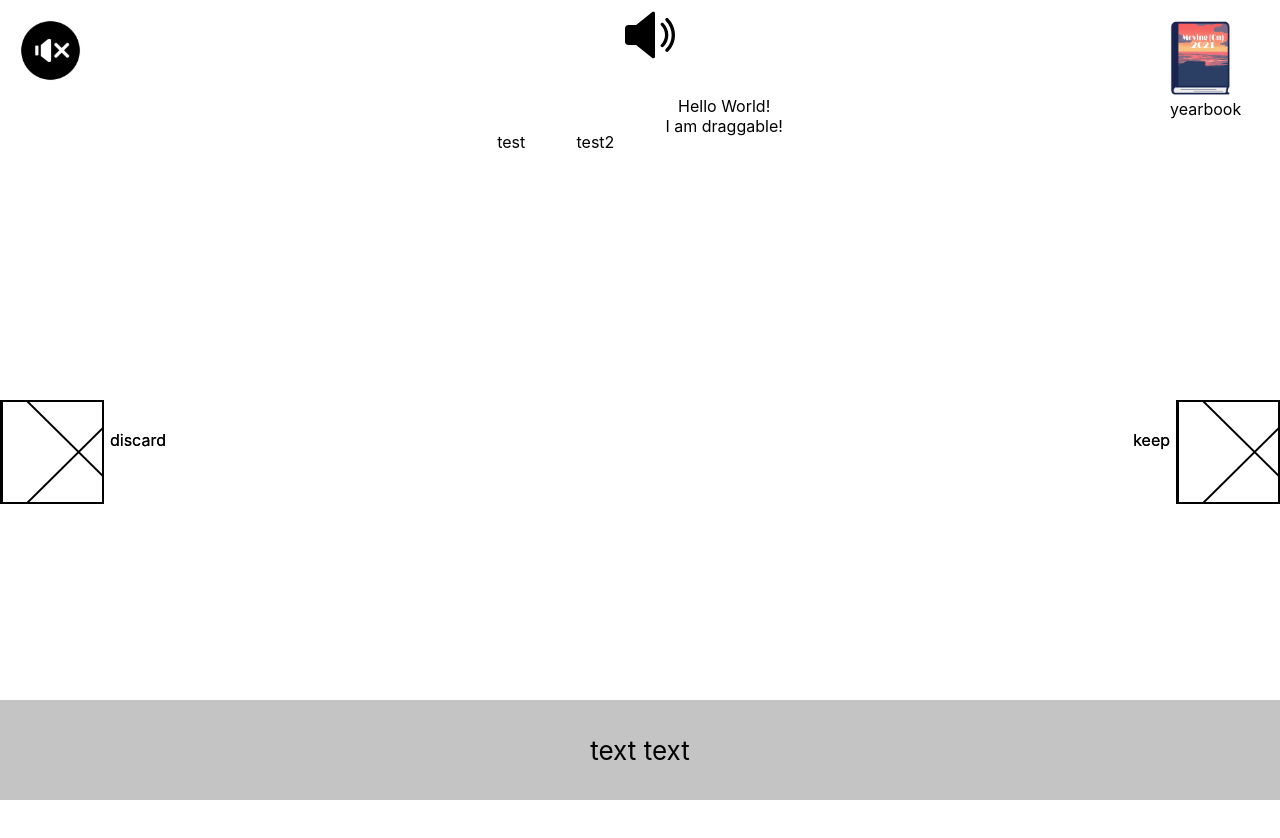
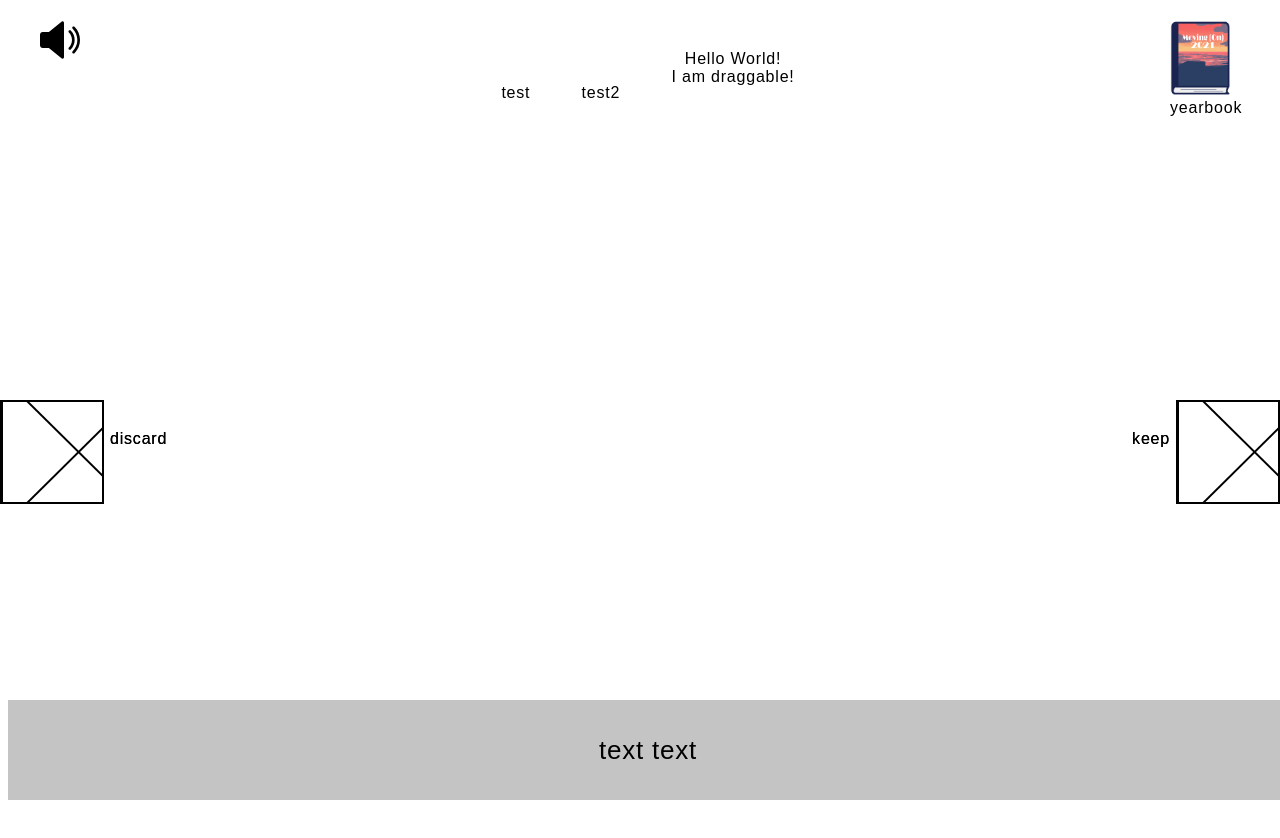
Before and after one commit to emmyc/moving-on, a React (Create React App) app: page /explore in a window 1280 px wide. Shown: the top 838 px of the page. After the commit the page ends 816 px from the top, so only its background shows below. Built offline with nearby package versions, Linux system fonts and the light colour scheme; a web font is replaced by a local one.

Commit message:
organization and consistency

```diff
--- a/src/App.js
+++ b/src/App.js
@@ -1,6 +1,6 @@
 import React from 'react';
 import { BrowserRouter as Router, Route, Switch } from 'react-router-dom';
-import './App.css';
+import './App.scss';
 import AudioIcon from './components/AudioIcon';
 import GameWrapper from './components/GameWrapper';
 import IntroPage from './components/IntroPage';
--- a/src/App.css
+++ b/src/App.scss
@@ -39,10 +39,10 @@
   right: 110px;
 }
 
-.audioIcon{
-  height : 50px;
-  align-items: right;
-  position:relative;
-  right:-10px;
-  top:10px;
+.audioIcon {
+  height: 40px;
+  width: auto;
+  position: absolute;
+  left: 40px;
+  top: 20px;
 }
--- a/src/components/GameWrapper.js
+++ b/src/components/GameWrapper.js
@@ -1,4 +1,4 @@
-import React, {useEffect, useState} from 'react';
+import React, { useEffect, useState } from 'react';
 import '../styles/GameWrapper.scss';
 import ITEM_STATES from '../constants.js';
 import Caption from './Caption';
@@ -13,9 +13,10 @@ function GameWrapper(props) {
 
   useEffect(() => {
     const newItems = [];
-    items && items.forEach(() => {
-      newItems.push(DISPLAYING);
-    });
+    items &&
+      items.forEach(() => {
+        newItems.push(DISPLAYING);
+      });
     setRenderItems(newItems);
   }, []);
 
@@ -34,37 +35,37 @@ function GameWrapper(props) {
 
   return (
     <div>
-      <div id='overlay' onClick={()=>setItemFocus(null)}
-        style={{ display: itemFocus ? '' : 'none'}}
+      <div
+        id='overlay'
+        onClick={() => setItemFocus(null)}
+        style={{ display: itemFocus ? '' : 'none' }}
       >
         {itemFocus}
       </div>
-      <div id='audio-button'/>
       {/* <div id='yearbook-button'/> */}
-      <div className='bound bound0'/>
+      <div className='bound bound0' />
       <span id='discard'>discard</span>
-      <div className='bound bound1'/>
+      <div className='bound bound1' />
       <span id='keep'>keep</span>
       <div id='item-display'>
-        <div id='discard'>
-          discard
+        <div id='discard'>discard</div>
+        <div style={{ width: 'inherit', height: 'inherit' }}>
+          {items
+            .map((item, id) => (
+              <DraggableWrapper
+                key={Math.random() * 1000}
+                name={Math.random() * 1000}
+                click={() => handleClick(item.id)}
+                dropped={(dropLoc) => handleDrop(dropLoc, id)}
+              >
+                {item}
+              </DraggableWrapper>
+            ))
+            .filter((item, id) => renderItems[id] === DISPLAYING)}
         </div>
-        <div style={{width: 'inherit', height: 'inherit'}}>
-          {items.map((item, id) =>
-            <DraggableWrapper
-              key={Math.random()*1000}
-              name={Math.random()*1000}
-              click={() => handleClick(item.id)}
-              dropped={(dropLoc) => handleDrop(dropLoc, id)}>
-              {item}
-            </DraggableWrapper>,
-          ).filter((item, id) => renderItems[id] === DISPLAYING)}
-        </div>
-        <div id='keep'>
-          keep
-        </div>
+        <div id='keep'>keep</div>
       </div>
-      <Caption caption={caption}/>
+      <Caption caption={caption} />
     </div>
   );
 }
--- a/src/components/IntroPage.js
+++ b/src/components/IntroPage.js
@@ -1,6 +1,6 @@
 import React from 'react';
 import { Link } from 'react-router-dom';
-import '../styles/IntroPage.css';
+import '../styles/IntroPage.scss';
 import SuitcaseImg from '../images/suitcase_closed.png';
 
 function IntroPage() {
--- a/src/index.js
+++ b/src/index.js
@@ -1,6 +1,6 @@
 import React from 'react';
 import ReactDOM from 'react-dom';
-import './index.css';
+import './styles/main.scss';
 import App from './App';
 import reportWebVitals from './reportWebVitals';
 
--- a/src/styles/GameWrapper.scss
+++ b/src/styles/GameWrapper.scss
@@ -1,5 +1,5 @@
 #caption {
-  background-color: #C4C4C4;
+  background-color: #c4c4c4;
   min-height: 100px;
   display: flex;
   flex-direction: column;
@@ -9,7 +9,7 @@
   color: black;
   position: absolute;
   bottom: 0;
-  width:100vw;
+  width: 100vw;
   text-align: center;
 }
 
@@ -44,17 +44,3 @@
 
   cursor: pointer;
 }
-
-#audio-button {
-  background-image: url('../assets/audio.svg');
-  background-repeat: no-repeat;
-  background-position: center;
-
-  width: 100px;
-  height: 100px;
-  position: absolute;
-  left: 0;
-  top: 0;
-
-  cursor: pointer;
-}
```
Also changed, not shown: src/styles/IntroPage.scss (renamed from src/styles/IntroPage.css).
